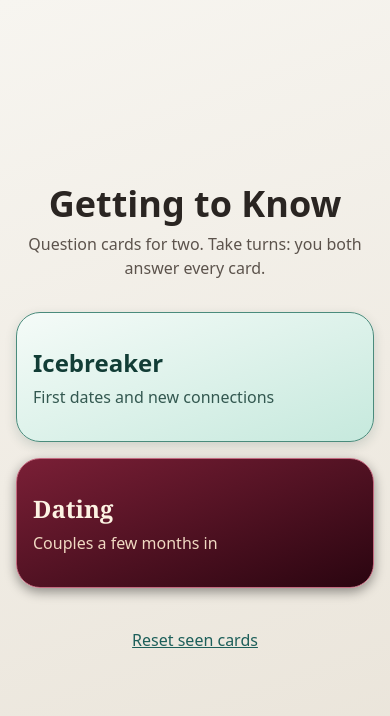
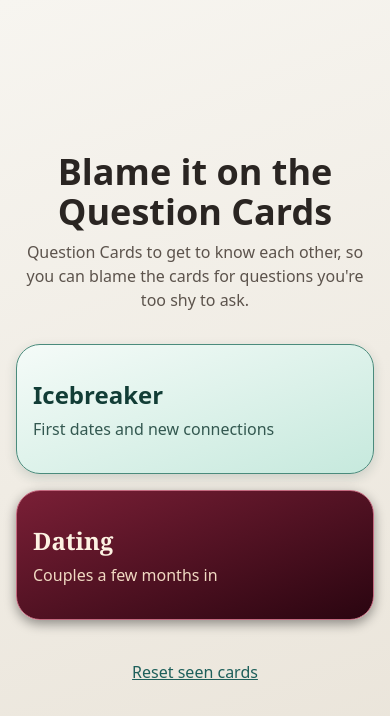
Before and after one commit to lilwheel/get-to-know, a plain HTML site: page index.html in a window 390 px wide. Drawn offline with Linux system fonts and the light colour scheme.

Commit message:
Rename start screen to Blame it on the Question Cards
New title, subtitle and tab title. The intro now has a max width so the
longer subtitle wraps instead of running off the edges at tablet width.

Co-Authored-By: Claude Opus 5.5 <noreply@anthropic.com>

```diff
--- a/css/styles.css
+++ b/css/styles.css
@@ -90,6 +90,7 @@
   --switch-knob-gap: 3px;
   --dialog-width: min(calc(100vw - var(--space-large)), 24rem);
   --error-max-width: 32rem;
+  --start-intro-max-width: 34rem;
   --level-indicator-min-width: 5rem;
   --control-button-min-width: 8rem;
   /* Minimum tap heights: main buttons, then smaller toggles and switches */
@@ -285,6 +286,12 @@ body[data-theme="dating"] .theme-backdrop[data-theme="dating"] {
   justify-content: center;
   gap: var(--space-large);
   text-align: center;
+}
+
+/* Keeps the title and subtitle to a readable line length on wide screens */
+.start-screen__intro {
+  width: 100%;
+  max-width: var(--start-intro-max-width);
 }
 
 .start-screen__title {
--- a/index.html
+++ b/index.html
@@ -3,7 +3,7 @@
 <head>
   <meta charset="utf-8">
   <meta name="viewport" content="width=device-width, initial-scale=1">
-  <title>Getting to Know</title>
+  <title>Blame it on the Question Cards</title>
   <meta name="description" content="Swipeable question cards for getting to know someone.">
   <!-- Browser toolbar colour on phones; js/theme.js updates it per theme -->
   <meta name="theme-color" content="#f7f5f0">
@@ -20,8 +20,8 @@
     <!-- Start screen: pick a section -->
     <section id="start-screen" class="screen start-screen" aria-labelledby="app-title" hidden>
       <div class="start-screen__intro">
-        <h1 id="app-title" class="start-screen__title">Getting to Know</h1>
-        <p class="start-screen__subtitle">Question cards for two. Take turns: you both answer every card.</p>
+        <h1 id="app-title" class="start-screen__title">Blame it on the Question Cards</h1>
+        <p class="start-screen__subtitle">Question Cards to get to know each other, so you can blame the cards for questions you're too shy to ask.</p>
       </div>
       <div class="section-choices">
         <button class="section-button" type="button" data-section="icebreaker" data-theme="icebreaker">
```
